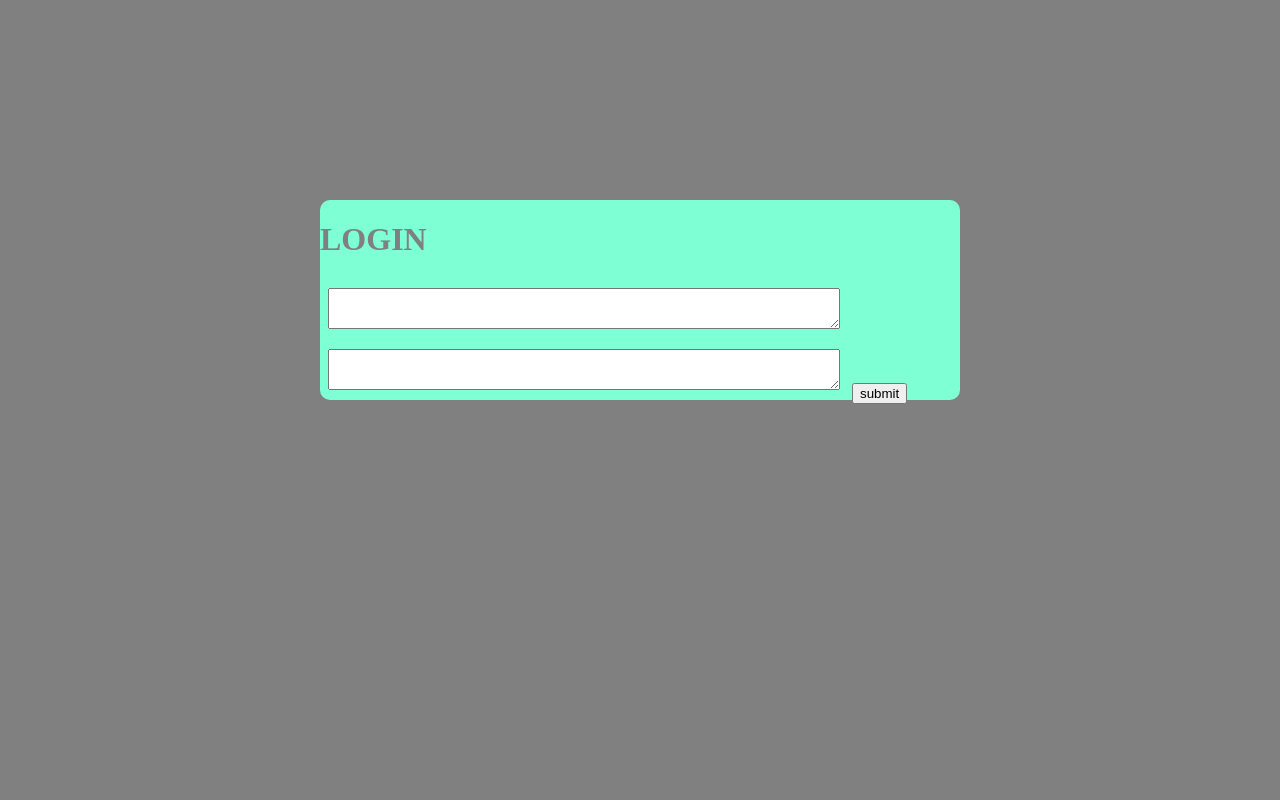
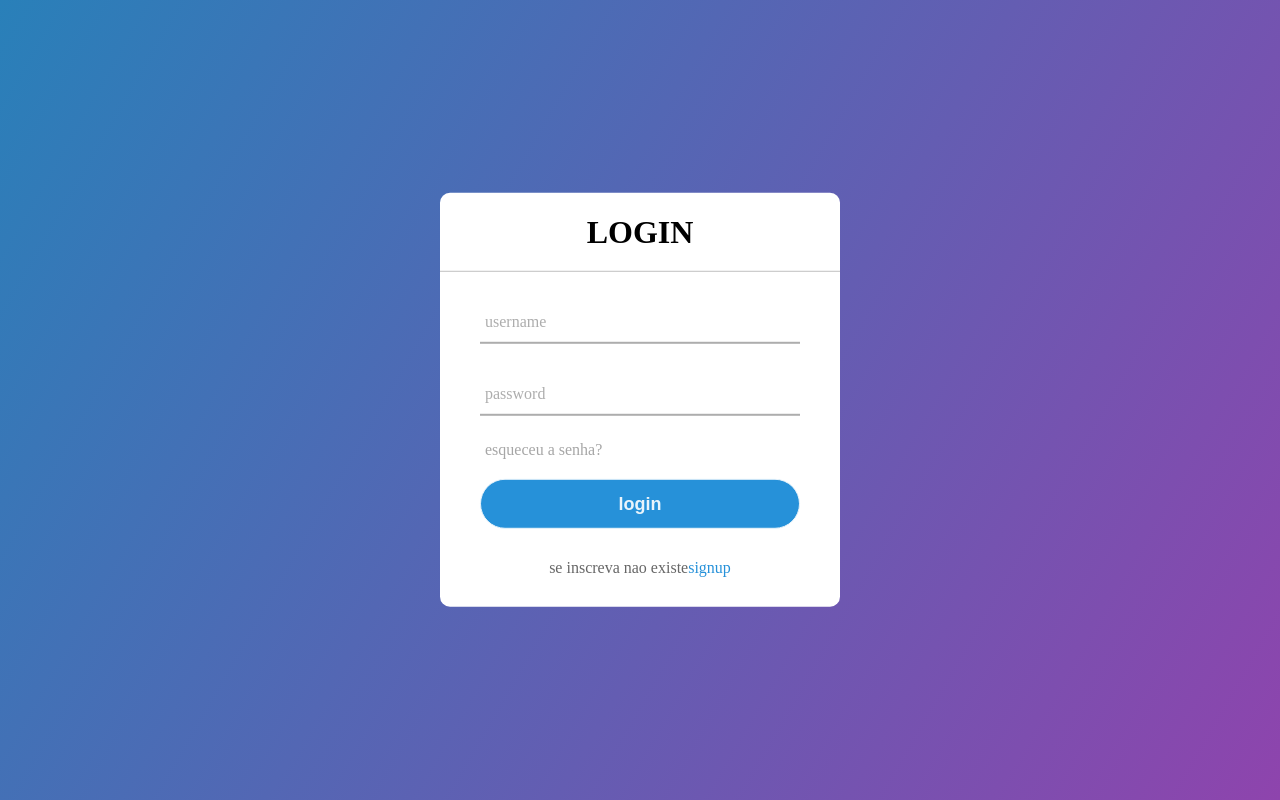
Before and after one commit to joaovbach/flaskzin, a Flask app: page / in a window 1280 px wide. Run offline with Flask 2, Linux system fonts and the light colour scheme; data comes from the database, SQL or seed files in the repository; both versions use the stored data as it was after the commit.

Commit message:
primeiro css

```diff
--- a/main.py
+++ b/main.py
@@ -1,9 +1,10 @@
 from requests import request
-from flask import Flask, render_template, request, jsonify, url_for, redirect
+from flask import Flask, render_template, request, jsonify, url_for, redirect, sessions
 import sqlite3
 
 app = Flask(__name__)
-
+jaTentou = False
+condicao = "dsa"
 
 def pegaUser(name):
     with sqlite3.connect("banco.db")as con:
@@ -14,18 +15,60 @@ def pegaUser(name):
         else:
             return False
 
+def registerUser(name):
+    print(name)
+    with sqlite3.connect("banco.db") as con:
+        cur = con.cursor()
+        cur.execute("INSERT INTO accounts VALUES ("+"'"+str(name)+"','123','false')")
+        con.commit()
+
+def testee():
+    date = request.args.get('username',None)
+    var = pegaUser(date)
+    if var:
+        return "existe"
+    else:
+        return "nao existe"
 
 @app.route("/", methods = ['GET', 'POST'])
-def index():
+def index(*args):
+
     if request.method == 'GET':
         print("get")
-    return render_template("index.html")
+
+
+
+    return render_template('index.html', txt = testee())
+
+
+    #return render_template("index.html")
 
 @app.route("/home")
 def home():
+    #date = request.args.get('username',None)
+    #var = pegaUser(date)
+    #if var:
+        #return render_template("home.html", username = "existe")
+    #else:
+        #return render_template("home.html", username = "nao existe")
+    #testes = 12
+    #return redirect(url_for('/',teste=testes))
+
+    return redirect('/')
+
+@app.route("/register")
+def register():
     date = request.args.get('username',None)
     var = pegaUser(date)
     if var:
-        return render_template("home.html", username = "existe")
+        return redirect('/', txt = "existe")
     else:
-        return render_template("home.html", username = "nao existe")
+        return redirect('/', txt = "nao existe")
+    #return redirect('/',)
+    #return render_template("regist.html")
+
+@app.route("/finishregister")
+def finishRegister():
+    nome = str(request.args.get('name', None))
+    registerUser(nome)
+    return redirect('/')
--- a/templates/index.html
+++ b/templates/index.html
@@ -3,35 +3,141 @@
 <head>
 <title>Page Title</title>
 <style>
-    body {background-color: grey;}
-    h1 {color: grey;}
-    .formlogin {background-color: aquamarine;
-                position: absolute;
-                left:25%;
-                top: 25%;
-                width:50%;
-                height:25%;
-                border-radius: 10px;}
-    .formlogin textarea {
-    width: 80%;
-    padding: 12px 20px;
-    margin: 8px 8px;
-    box-sizing: border-box;
+    body{
+        margin: 0;
+        padding: 0;
+        background: linear-gradient(120deg, #2980b9, #8e44ad);
+        height: 100vh;
+        overflow: hidden;
+    }
+    .center{
+        position: absolute;
+        top: 50%;
+        left: 50%;
+        transform: translate(-50%,-50%);
+        width: 400px;
+        background: white;
+        border-radius: 10px;
+    }
+    .center h1{
+        text-align: center;
+        padding: 0 0 20px 0;
+        border-bottom: 1px solid silver;
+    }
+    .center form{
+        padding: 0 40px;
+        box-sizing: border-box;
+    }
+    form .txt_field{
+        position: relative;
+        border-bottom: 2px solid #adadad;
+        margin: 30px 0;
+    }
+    .txt_field input{
+        width: 100%;
+        padding: 0 5px;
+        height: 40px;
+        font-size: 16px;
+        border: none;
+        background: none;
+        outline: none;
+    }
+    .txt_field label{
+        position: absolute;
+        top: 50%;
+        left: 5px;
+        color: #adadad;
+        transform: translateY(-50%);
+        font-size: 16px;
+        pointer-events: none;
+        transition: .5s;
+    }
+    .txt_field span::before{
+        content: '';
+        position: absolute;
+        top: 40px;
+        left: 0;
+        width: 0%;
+        height: 2px;
+        background: #2691d9;
+        transition: .5s;
+    }
+    .txt_field input:focus ~ label,
+    .txt_field input:valid ~ label{
+        top: -5px;
+        color: #2691d9;
+    }
+    .txt_field input:focus ~ span::before,
+    .txt_field input:valid ~ span:before{
+        width: 100%;
+    }
+    .forgot{
+        margin: -5px 0 20px 5px;
+        color: #a6a6a6;
+        cursor: pointer;
+    }
+    .forgot:hover{
+        text-decoration: underline;
+    }
+    input[type="submit"]{
+        width: 100%;
+        height: 50px;
+        border: 1px solid;
+        background: #2691d9;
+        border-radius: 25px;
+        font-size: 18px;
+        color: #e9f4fb;
+        font-weight: 700;
+        cursor: pointer;
+        outline: none;
+    }
+    input[type="submit"]:hover{
+        border-color: #2691d9;
+        transition: .5s;
+    }
+    .signup{
+        margin: 30px 0;
+        text-align: center;
+        font-size: 16px;
+        color: #666666;
+    }
+    .signup a{
+        color: #2691d9;
+        text-decoration: none;
+    }
+    .signup a:hover{
+        text-decoration: underline;
     }
 
 </style>
 </head>
 <body>
+<div class="center">
+    <h1>LOGIN</h1>
+    <form action="/home" class="formlogin">
+        <div class="txt_field">
+            <input type="text" class="usern" name="username" required>
+            <span></span>
+            <label>username</label>
+        </div>
+        <div class="txt_field">
+            <input type="text" class="passw" name="password" required>
+            <span></span>
+            <label>password</label>
+        </div>
+        <div class="forgot">esqueceu a senha?</div>
+        <input type="submit" value="login">
+        <div class="signup">
+            se inscreva {{ txt }}<a href="#">signup</a>
 
-<form action="/home" class="formlogin">
-    <h1>LOGIN</h1>
-
-    <label for="date"><textarea class="usern" name="username" rows="1"></textarea></label>
-    <textarea class="passw" name="password" rows="1"></textarea>
-    <button>submit</button>
+        </div>
+    </form>
 
 
-</form>
+
+</div>
+
+
 
 </body>
 </html>
```
Also changed, not shown: templates/home.html (+27 -4 lines), templates/regist.html (added, +21 -0 lines), banco.db.
